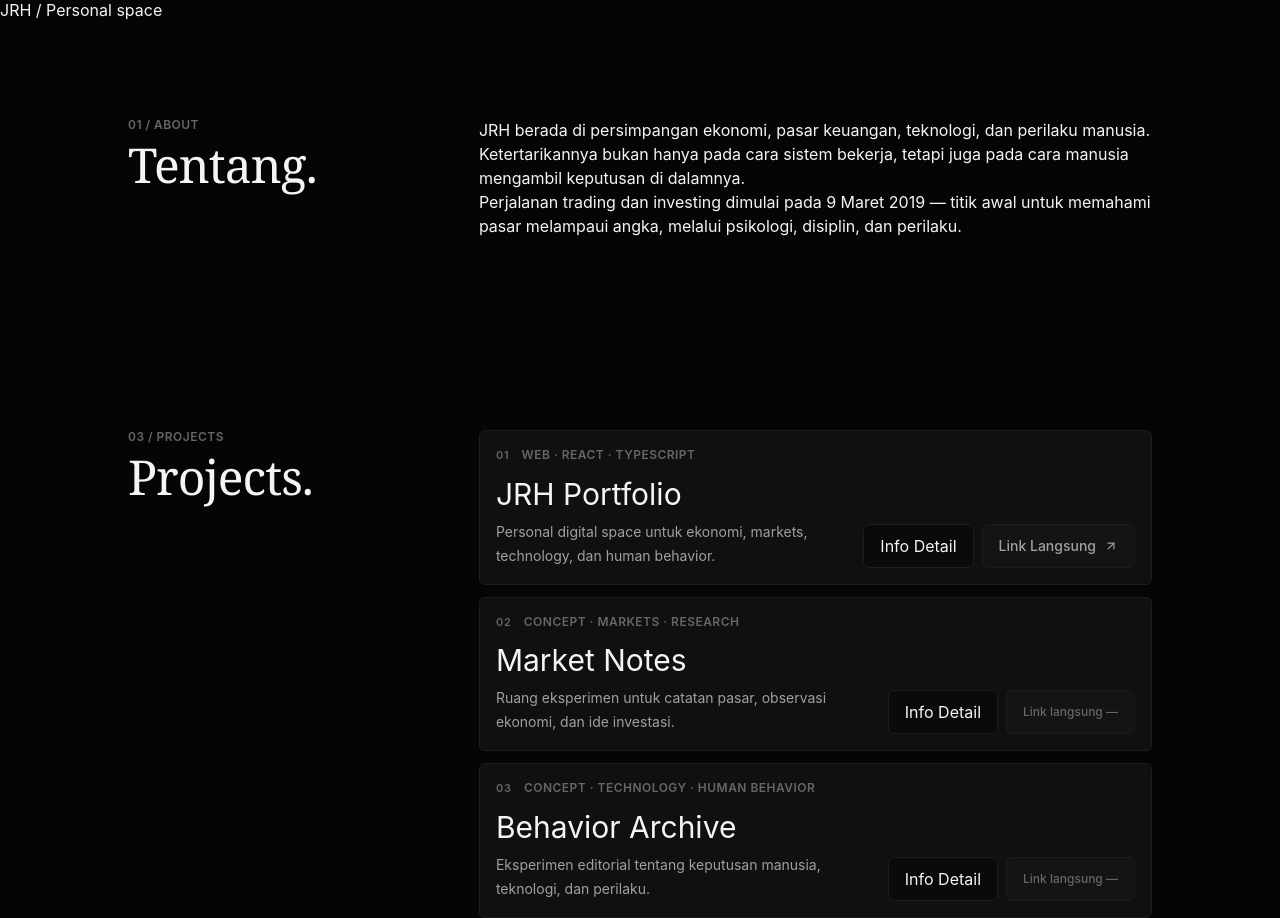
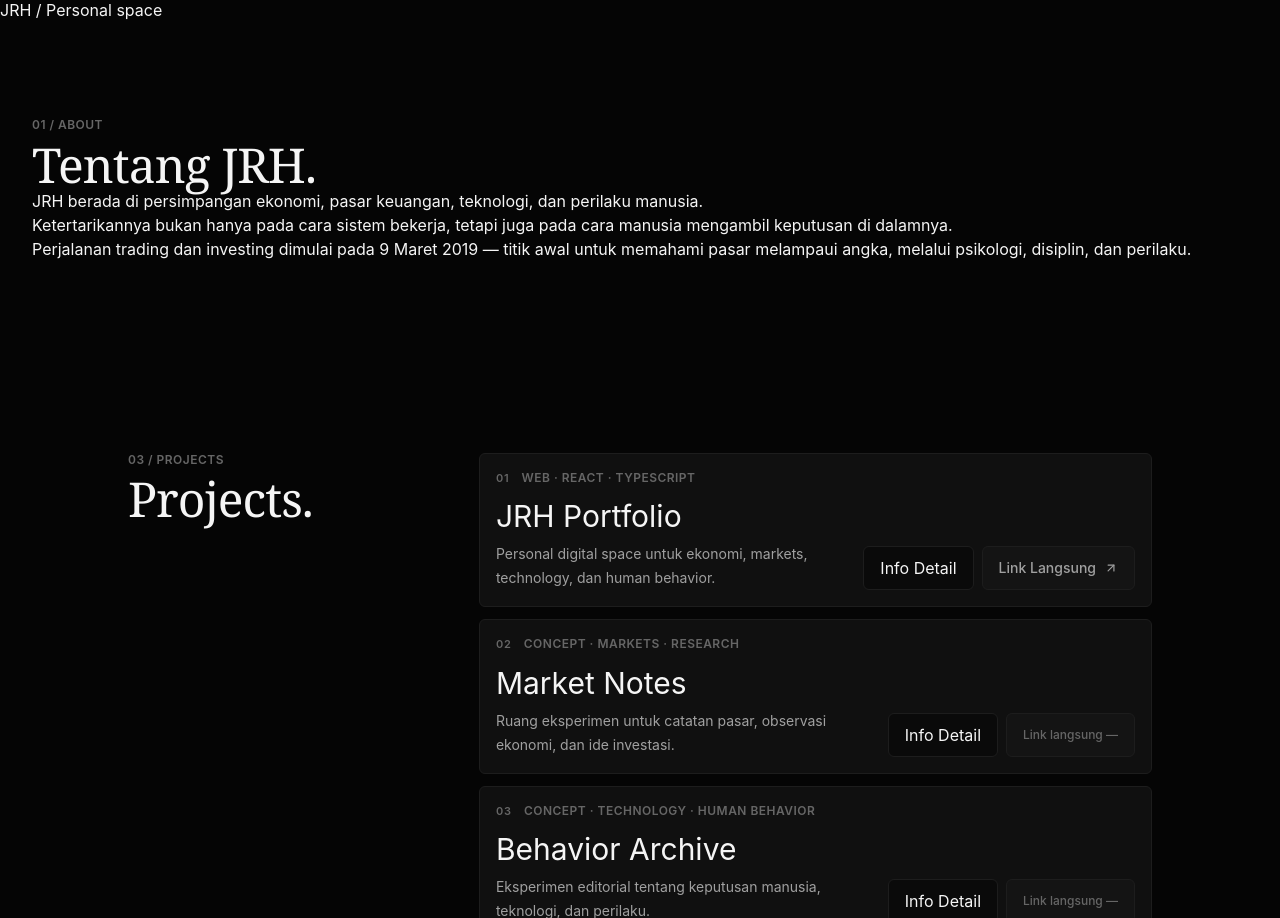
Before and after one commit to LionerHakim/JRHs, a React (Vite) app: page / in a window 1280 px wide. Shown: the part 1327-2245 px from the top of the page. Built offline with nearby package versions, Linux system fonts and the light colour scheme.

Commit message:
feat: redesign JRH about editorially

```diff
--- a/src/components/Profile.tsx
+++ b/src/components/Profile.tsx
@@ -1,13 +1,13 @@
 export default function Profile() {
   return (
     <section id="about" className="section-shell" aria-labelledby="about-title">
-      <div className="section-grid">
+      <div className="editorial-grid">
         <div>
           <p className="eyebrow">01 / About</p>
-          <h2 id="about-title" className="display-title">Tentang.</h2>
+          <h2 id="about-title" className="display-title">Tentang JRH.</h2>
         </div>
-        <div className="prose-jrh">
-          <p>JRH berada di persimpangan ekonomi, pasar keuangan, teknologi, dan perilaku manusia.</p>
+        <div className="about-reading">
+          <p className="about-lead">JRH berada di persimpangan ekonomi, pasar keuangan, teknologi, dan perilaku manusia.</p>
           <p>Ketertarikannya bukan hanya pada cara sistem bekerja, tetapi juga pada cara manusia mengambil keputusan di dalamnya.</p>
           <p className="editorial-quote">Perjalanan trading dan investing dimulai pada 9 Maret 2019 — titik awal untuk memahami pasar melampaui angka, melalui psikologi, disiplin, dan perilaku.</p>
         </div>
```
